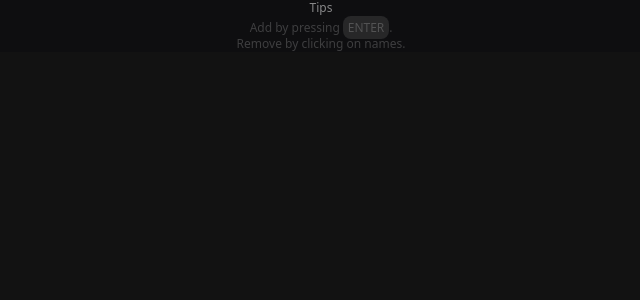
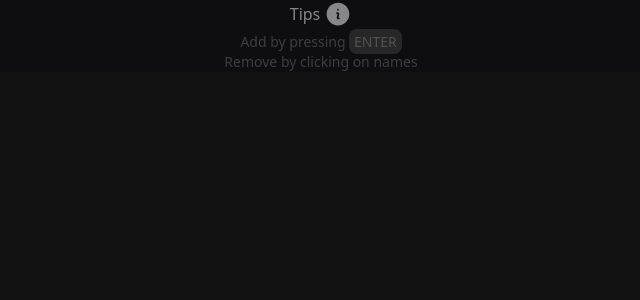
Before and after one commit to emigrek/twitch-squad, a Next.js app: page /Tips in a window 1280 px wide. Shown: the top 300 px of the page, without its empty margins (319-959 px from the left). Built offline with nearby package versions, Linux system fonts and the light colour scheme.

Commit message:
improved creating squads

```diff
--- a/pages/Input.tsx
+++ b/pages/Input.tsx
@@ -10,7 +10,7 @@ function Input(props: { placeholder: string, value: string, onChange: (e: React.
     }, []);
 
     return (
-        <div className="group px-3 flex flex-row items-center align-middle rounded-md bg-foreground border-white/20">
+        <div className="transition-all hover:brightness-150 group px-3 flex flex-row items-center align-middle rounded-md bg-foreground border-white/20">
             <input
                 ref={inputRef}
                 className={`transition-all bg-transparent rounded-md border-transparent w-full text-center outline-none py-3 text-lg placeholder:text-white/50`}
--- a/pages/Recent.tsx
+++ b/pages/Recent.tsx
@@ -29,16 +29,18 @@ function Recent() {
                 </div>
             </div>
             <div className='relative w-[300px] p-2'>
-                <div className="absolute w-[50px] right-0 top-0 bottom-0 bg-gradient-to-r from-black/0 to-background z-20 h-18 pointer-events-none"></div>
+                <div className="absolute w-[50px] right-0 top-0 bottom-0 bg-gradient-to-r from-background/0 to-background z-20 h-14 pointer-events-none"></div>
                 <div className="flex flex-row items-center justify-start space-x-3 overflow-x-hidden snap-x snap-center">
                     {
                         localHistory.map((squad, index) => (
                             <div onClick={() => {
                                 restore(squad);
                             }} className='cursor-pointer hover:shadow-lg hover:shadow-blue-700/50 hover:bg-blue-700 bg-blue-800/80 transition-all rounded-lg flex flex-row p-2 space-x-1 text-white' key={index}>
-                                {squad.map((user, index) => (
-                                    <UserChip mini key={index} twitchId={user}/>
-                                ))}
+                                {
+                                    squad.map((user, index) => (
+                                        <UserChip mini key={index} twitchId={user}/>
+                                    ))
+                                }
                             </div>
                         )
                     )}
--- a/pages/SquadPreview.tsx
+++ b/pages/SquadPreview.tsx
@@ -21,7 +21,7 @@ function SquadPreview() {
             <div className="bg-foreground border-2 border-dashed border-white/20 rounded">
             {
                 squad.length ? (
-                    <div className="flex flex-wrap justify-between">
+                    <div className={`aspect-video items-center flex flex-wrap justify-between`}>
                         {
                             squad.map((user) => (
                                 <UserChip style={{ flexBasis: `${getFlexBasis(squad.length)}%`}} key={user} onClick={handleChipClick} twitchId={user}/>
--- a/pages/Tips.tsx
+++ b/pages/Tips.tsx
@@ -1,12 +1,16 @@
+import { InformationCircleIcon } from '@heroicons/react/24/solid'
 import React from 'react'
 
 function Tips() {
   return (
     <div className="flex flex-col items-center align-middle justify-center space-y-1">
-        <div className="text-xs font-medium text-white/50">Tips</div>
+        <div className="font-medium text-white/50 flex items-center align-middle justify-center space-x-1">
+          <div>Tips</div>
+          <div><InformationCircleIcon className="w-7 h-7"/></div>
+        </div>
         <div className="flex flex-col items-center align-middle justify-center">
-            <div className="text-xs text-white/20">Add by pressing <span className='px-[0.3rem] py-[0.2rem] bg-white/10 rounded-lg'>ENTER</span>.</div>
-            <div className="text-xs text-white/20">Remove by clicking on names.</div>
+            <div className="text-sm text-white/20">Add by pressing <span className='px-[0.3rem] py-[0.2rem] bg-white/10 rounded-lg'>ENTER</span></div>
+            <div className="text-sm text-white/20">Remove by clicking on names</div>
         </div>
     </div>
   )
--- a/pages/UserChip.tsx
+++ b/pages/UserChip.tsx
@@ -1,12 +1,13 @@
 import React from 'react'
 
-function UserChip(props: { mini?: boolean,twitchId: string, onClick?: (twitchid: string) => void, style?: object }) {
+function UserChip(props: { mini?: boolean, twitchId: string, onClick?: (twitchid: string) => void, style?: object }) {
   return (
-    <div onClick={() => {
-      if(props.onClick) {
-        props.onClick(props.twitchId);
-      }
-    }} key={props.twitchId} style={props.style} className={`${props.mini ? `p-1 rounded text-sm` : `border-[1px] border-black aspect-video text-xl font-medium text-white/80`} ${props.onClick ? `hover:bg-red-900 cursor-pointer` : ``} justify-center flex-grow-0 flex-shrink-0 flex space-x-2 flex-row items-center align-middle font-medium transition-colors`}>
+    <div
+      onClick={() => { props.onClick &&  props.onClick(props.twitchId); }}
+      key={props.twitchId}
+      style={props.style}
+      className={`${props.mini ? `p-1 rounded text-sm` : `max-h-24 aspect-video text-xl font-medium text-white/80`} ${props.onClick ? `hover:bg-red-900 cursor-pointer` : ``} justify-center flex-grow-0 flex-shrink-0 flex space-x-2 flex-row items-center align-middle font-medium transition-colors`}
+    >
       <div>{props.twitchId}</div>
     </div>
   )
```
